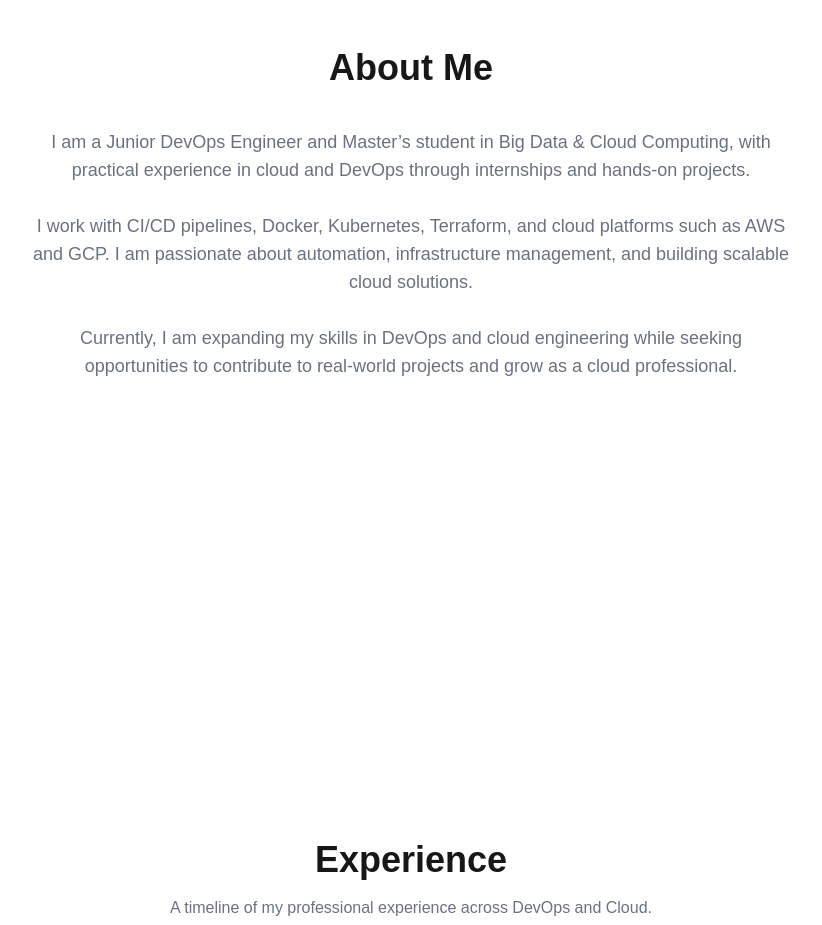
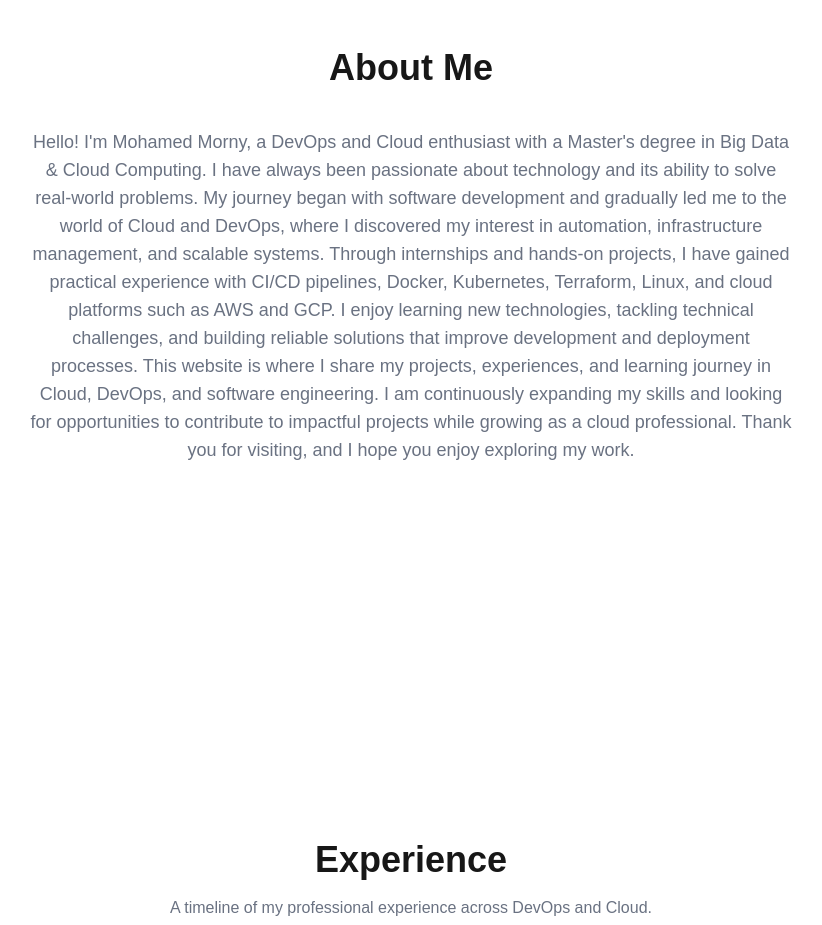
Before and after one commit to Morny05/my-portfolio, a Next.js app: page / in a window 1280 px wide. Shown: the part 840-1765 px from the top of the page, without its empty margins (229-1051 px from the left). Built offline with nearby package versions, Linux system fonts and the light colour scheme.

Commit message:
update About

```diff
--- a/package.json
+++ b/package.json
@@ -9,6 +9,7 @@
     "lint": "eslint"
   },
   "dependencies": {
+    "@emailjs/browser": "^4.4.1",
     "next": "16.2.4",
     "react": "19.2.4",
     "react-dom": "19.2.4"
--- a/src/app/components/About.tsx
+++ b/src/app/components/About.tsx
@@ -6,9 +6,17 @@ export default function About() {
     <section id="about" className="min-h-screen p-10"><br /><br />
       <h2 className="text-4xl font-bold text-center mb-4">About Me</h2><br />
       <h5 className="text-gray-500 space-y-4 text-lg text-muted-foreground text-center max-w-3xl mx-auto">
-        I am a Junior DevOps Engineer and Master’s student in Big Data & Cloud Computing, with practical experience in cloud and DevOps through internships and hands-on projects.<br /><br />
-        I work with CI/CD pipelines, Docker, Kubernetes, Terraform, and cloud platforms such as AWS and GCP. I am passionate about automation, infrastructure management, and building scalable cloud solutions.<br /><br />
-        Currently, I am expanding my skills in DevOps and cloud engineering while seeking opportunities to contribute to real-world projects and grow as a cloud professional.
+        Hello! I'm Mohamed Morny, a DevOps and Cloud enthusiast with a Master's degree in Big Data & Cloud Computing.
+
+        I have always been passionate about technology and its ability to solve real-world problems. My journey began with software development and gradually led me to the world of Cloud and DevOps, where I discovered my interest in automation, infrastructure management, and scalable systems.
+
+        Through internships and hands-on projects, I have gained practical experience with CI/CD pipelines, Docker, Kubernetes, Terraform, Linux, and cloud platforms such as AWS and GCP. I enjoy learning new technologies, tackling technical challenges, and building reliable solutions that improve development and deployment processes.
+
+        This website is where I share my projects, experiences, and learning journey in Cloud, DevOps, and software engineering. I am continuously expanding my skills and looking for opportunities to contribute to impactful projects while growing as a cloud professional.
+
+        Thank you for visiting, and I hope you enjoy exploring my work.
+
+
       </h5>
     </section>
   );
```
Also changed, not shown: src/app/components/Contacts.tsx (indentation only), 1 other file (tests, documents, lock files or other folders).
